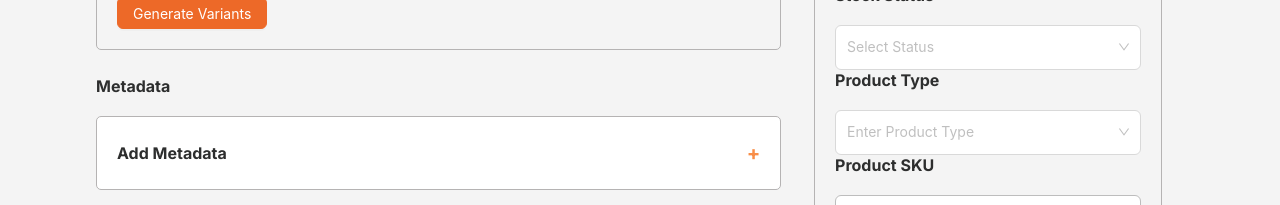
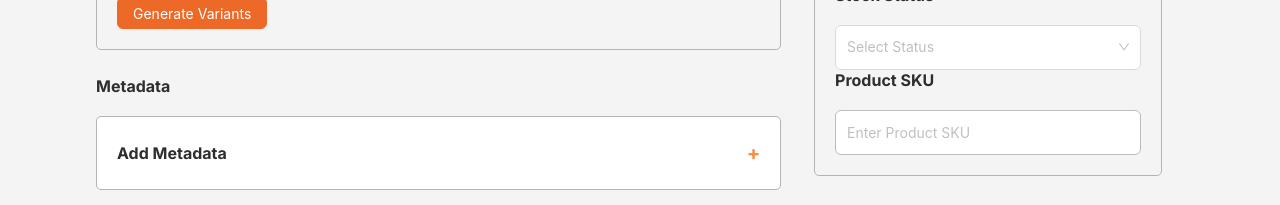
Before and after one commit to qamarabbasx/ecom-dropship-supplier, a React (Create React App) app: page /add_product in a window 1280 px wide. Shown: the part 1119-1324 px from the top of the page. Built offline with nearby package versions, Linux system fonts and the light colour scheme; no server answers; sample sign-in values are in the browser's storage.

Commit message:
change and fix

```diff
--- a/src/pages/AddProductPage/ProductForm/index.js
+++ b/src/pages/AddProductPage/ProductForm/index.js
@@ -310,8 +310,8 @@ const ProductForm = () => {
               <Option value="OUT_OF_STOCK">OUT OF STOCK</Option>
               <Option value="BACK_ORDER">BACK ORDER</Option>
             </StyledSelect>
-            <StyledLabel>{`Product Type`}</StyledLabel>
-            <StyledSelect
+            {/* <StyledLabel>{`Product Type`}</StyledLabel> */}
+            {/* <StyledSelect
               placeholder="Enter Product Type"
               onChange={(value) => handleInputField("type", value)}
             >
@@ -319,7 +319,7 @@ const ProductForm = () => {
               <Option value="REQUESTED">Requested</Option>
               <Option value="PRIVATE_SOURCE">Private Sourcing</Option>
               <Option value="THIRD_PARTY">Third Party</Option>
-            </StyledSelect>
+            </StyledSelect> */}
             <StyledLabel>{`Product SKU`}</StyledLabel>
             <StyledInput
               placeholder="Enter Product SKU"
```
